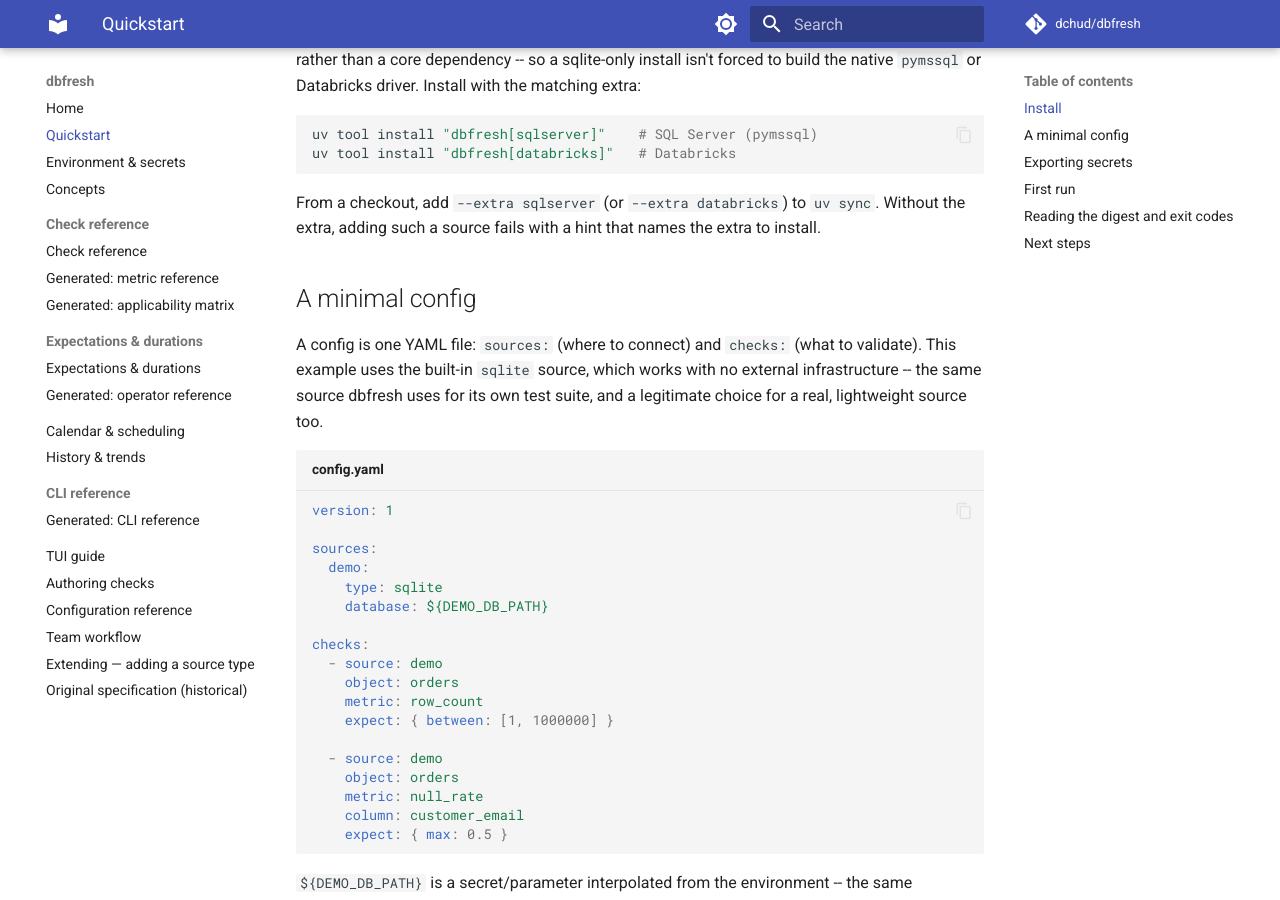
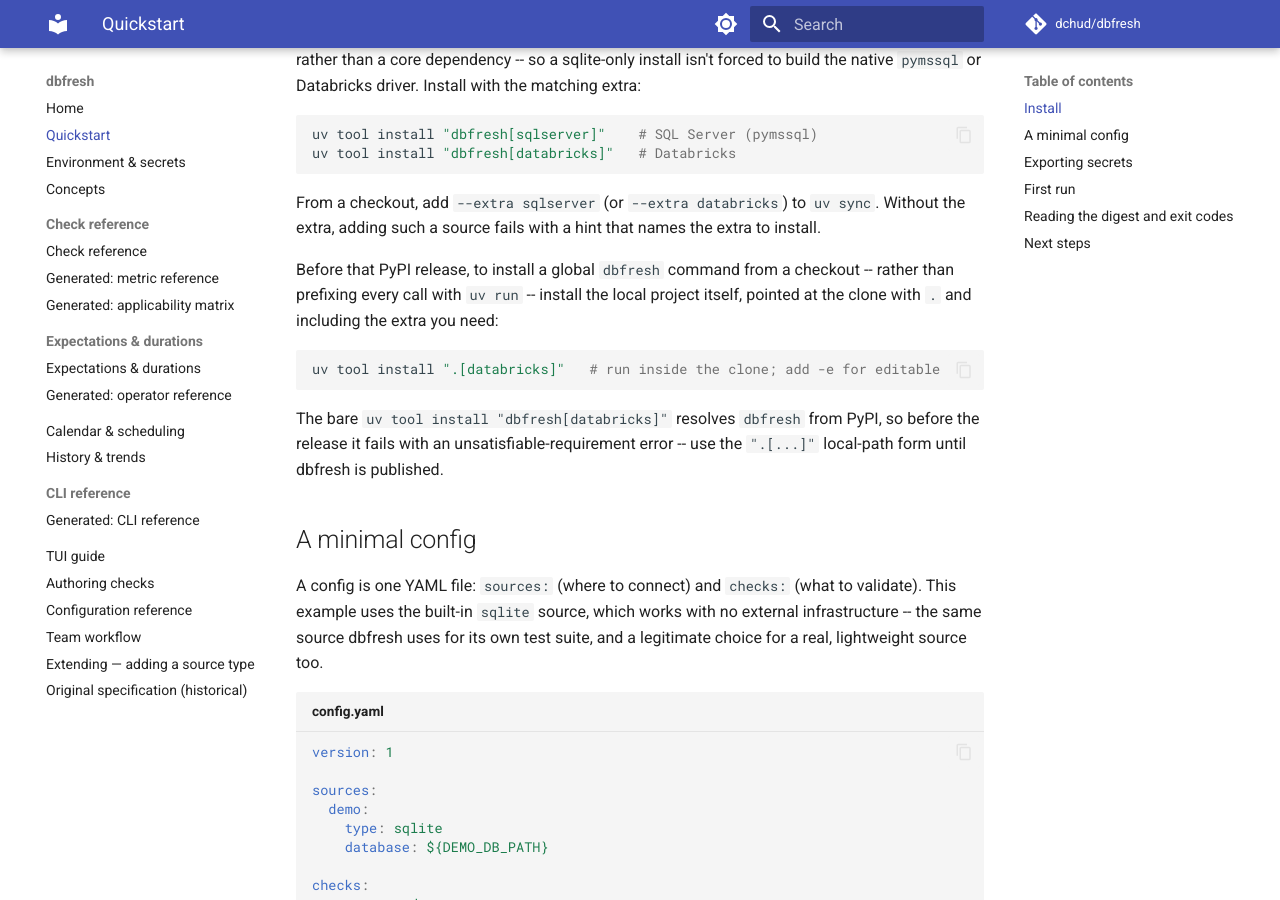
Before and after one commit to dchud/dbfresh, an MkDocs documentation site: the page built from docs/quickstart.md, in a window 1280 px wide and 900 px high, scrolled down 554 px. Built offline with MkDocs 1.6.1 and Material for MkDocs 9.7.7, drawn with Linux system fonts in a browser that asks for light colours; comment, search, counter and statistics services are not loaded.

Commit message:
Document installing dbfresh from a clone as a global tool
Before the PyPI release, uv tool install "dbfresh[extra]" is
unsatisfiable (dbfresh isn't published); document the local-path form
uv tool install ".[extra]" for a global command from a checkout.

````diff
--- a/docs/quickstart.md
+++ b/docs/quickstart.md
@@ -34,6 +34,19 @@
 From a checkout, add `--extra sqlserver` (or `--extra databricks`) to
 `uv sync`. Without the extra, adding such a source fails with a hint that
 names the extra to install.
+
+Before that PyPI release, to install a global `dbfresh` command from a
+checkout -- rather than prefixing every call with `uv run` -- install the
+local project itself, pointed at the clone with `.` and including the extra
+you need:
+
+```bash
+uv tool install ".[databricks]"   # run inside the clone; add -e for editable
+```
+
+The bare `uv tool install "dbfresh[databricks]"` resolves `dbfresh` from
+PyPI, so before the release it fails with an unsatisfiable-requirement
+error -- use the `".[...]"` local-path form until dbfresh is published.
 
 ## A minimal config
 
````
